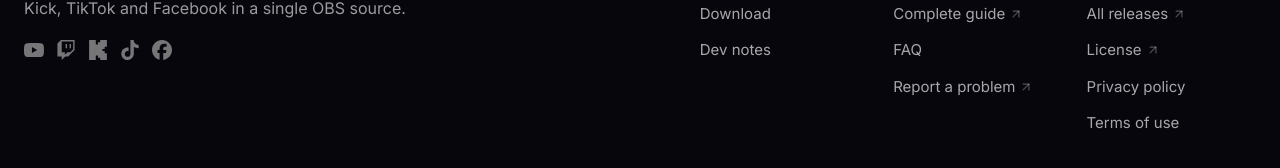
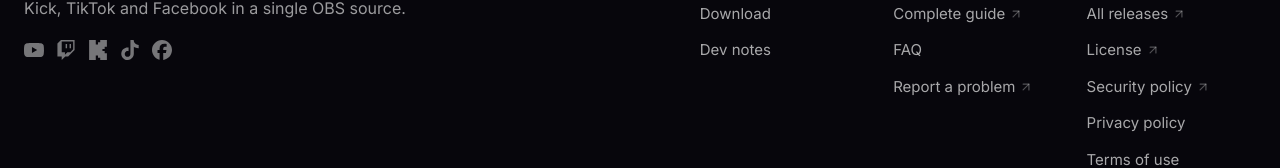
Before and after one commit to ruchira-edirisinghe/mergio, a React (Vite) app in the folder website/: page / in a window 1280 px wide. Shown: the part 7039-7207 px from the top of the page. Built offline with nearby package versions, Linux system fonts and the light colour scheme; no server answers.

Commit message:
Link the security policy in the footer
Fixes #102

```diff
--- a/website/src/sections/Closing.tsx
+++ b/website/src/sections/Closing.tsx
@@ -56,6 +56,7 @@ const COLUMNS: { title: string; links: { label: string; href: string; external?:
     { label: 'Source code', href: REPO, external: true },
     { label: 'All releases', href: `${REPO}/releases`, external: true },
     { label: 'License', href: LICENSE, external: true },
+    { label: 'Security policy', href: `${REPO}/security/policy`, external: true },
     { label: 'Privacy policy', href: '/privacy' },
     { label: 'Terms of use', href: '/terms' },
   ] },
```
